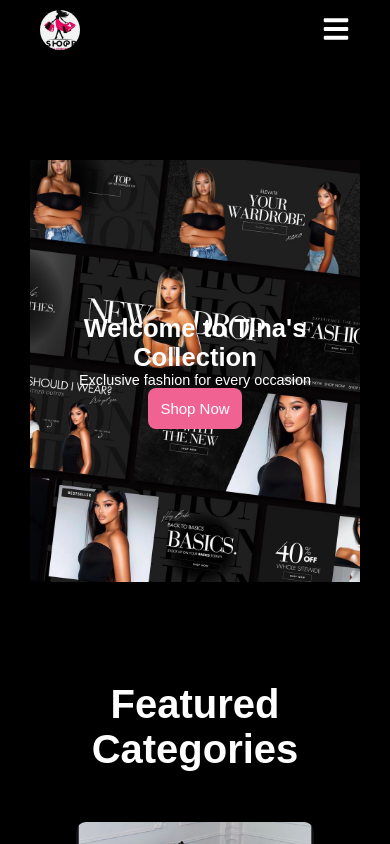
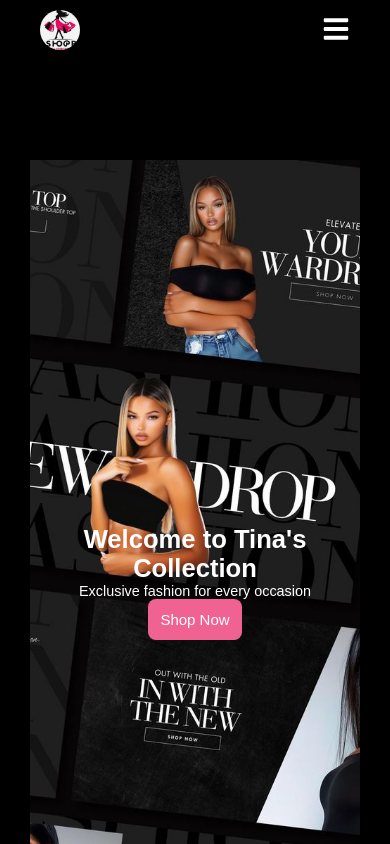
Before and after one commit to Anit81/e-commerce-website, a React (Vite) app: page / in a window 390 px wide. Shown: the top 844 px of the page. Built offline with nearby package versions, Linux system fonts and the light colour scheme.

Commit message:
Update home.css

```diff
--- a/src/components/home.css
+++ b/src/components/home.css
@@ -176,6 +176,9 @@
 
 
 @media (max-width: 480px) {
+  .hero-section{
+    height:100vh;
+  }
   .hero-content h1 {
     font-size: 1.6rem;
   }
```
